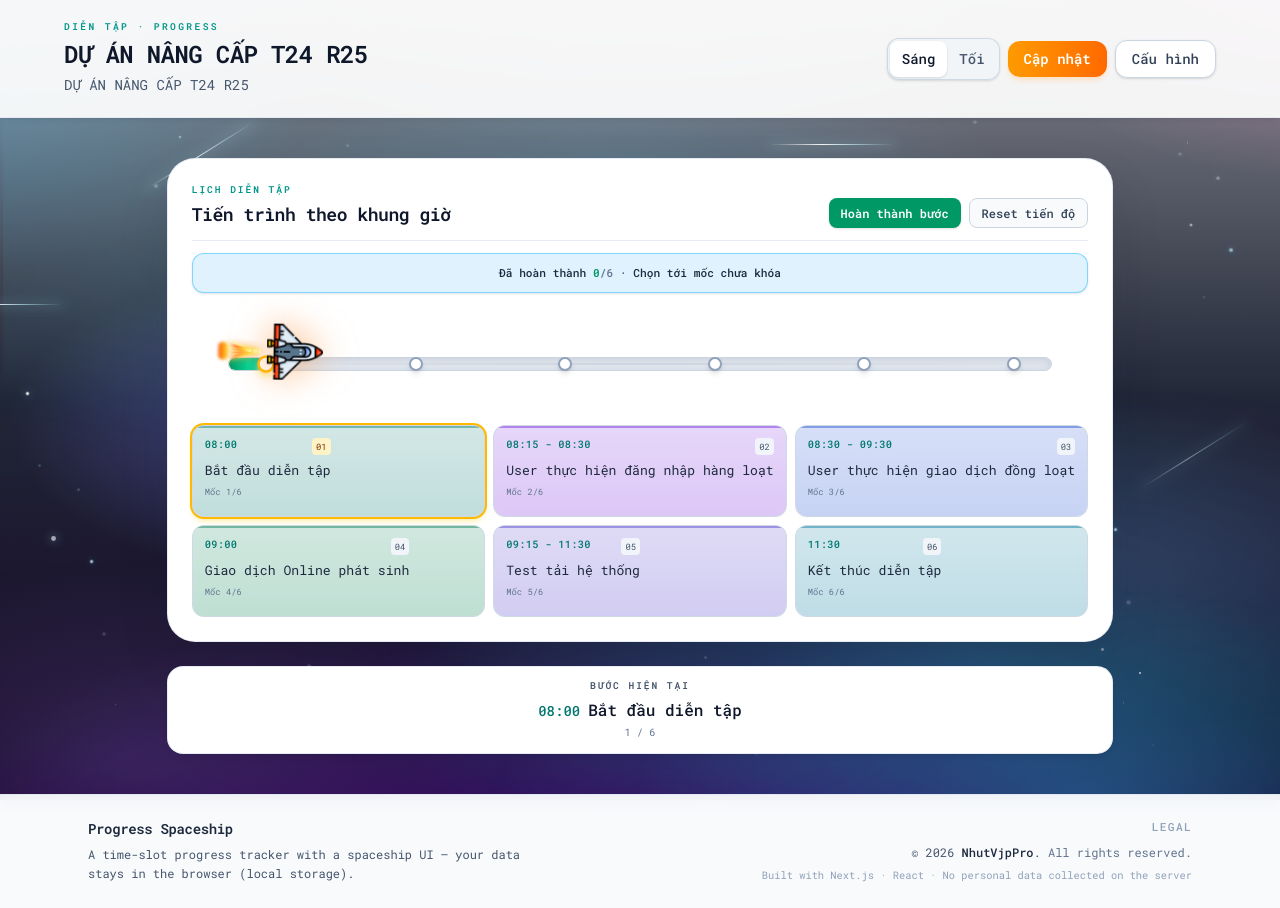
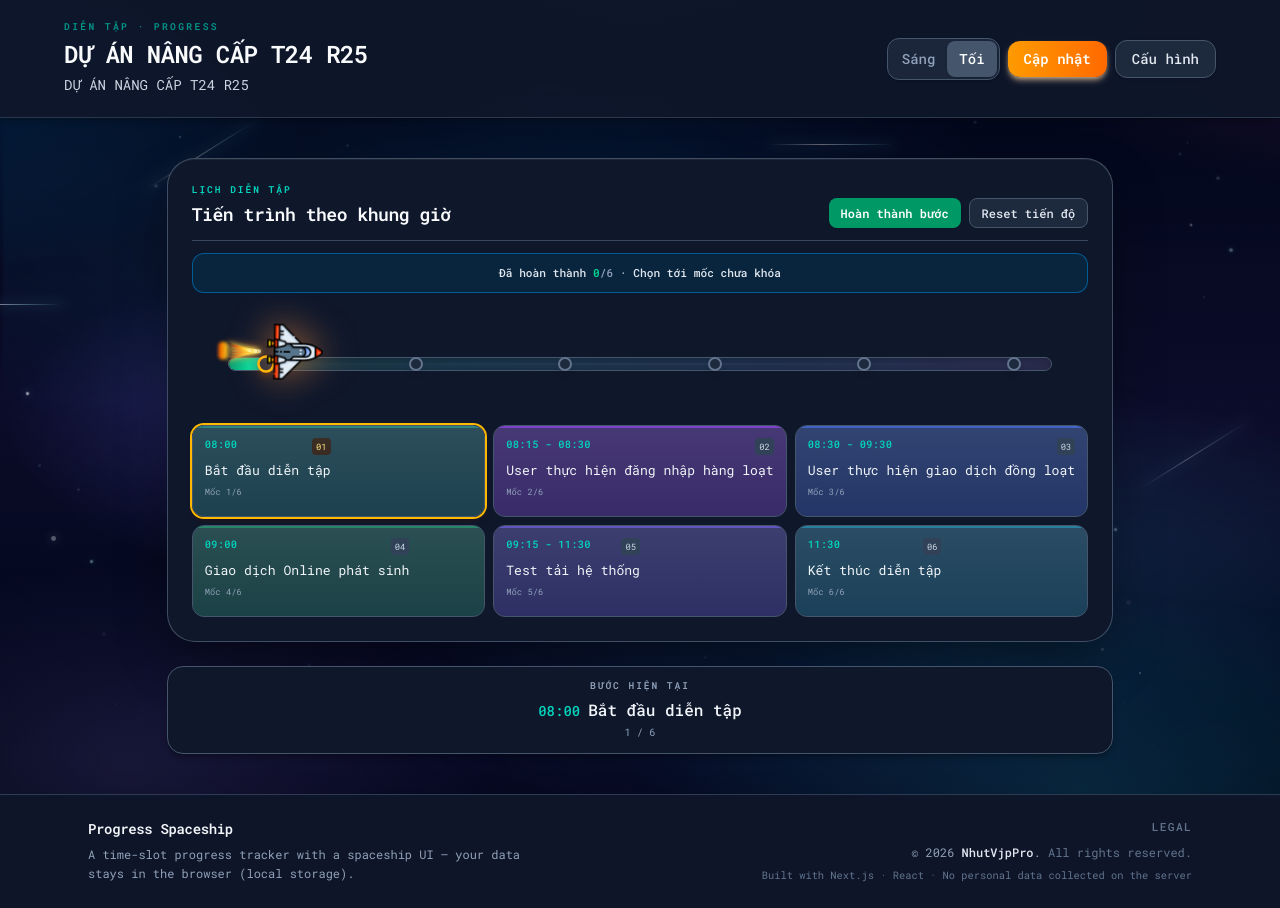
Before and after one commit to nhockool1002/space-with-progress, a Next.js app: page / in a window 1280 px wide. Built offline with nearby package versions, Linux system fonts and the light colour scheme; no server answers.

Commit message:
Add effect

```diff
--- a/app/globals.css
+++ b/app/globals.css
@@ -800,6 +800,63 @@ body {
   }
 }
 
+@keyframes track-rainbow-slide {
+  0% {
+    background-position: 0% 50%;
+    opacity: 0.28;
+  }
+  50% {
+    background-position: 100% 50%;
+    opacity: 0.42;
+  }
+  100% {
+    background-position: 0% 50%;
+    opacity: 0.28;
+  }
+}
+
+.track-rainbow-bg {
+  background: linear-gradient(
+    110deg,
+    rgba(239, 68, 68, 0.32),
+    rgba(249, 115, 22, 0.28),
+    rgba(250, 204, 21, 0.28),
+    rgba(34, 197, 94, 0.24),
+    rgba(6, 182, 212, 0.26),
+    rgba(59, 130, 246, 0.26),
+    rgba(139, 92, 246, 0.28),
+    rgba(236, 72, 153, 0.3)
+  );
+  background-size: 240% 240%;
+  filter: saturate(1.08);
+  animation: track-rainbow-slide 16s ease-in-out infinite;
+}
+
+.dark .track-rainbow-bg {
+  opacity: 0.24;
+  filter: saturate(0.95);
+}
+
+.track-fill-rainbow {
+  background: linear-gradient(
+    100deg,
+    rgba(255, 255, 255, 0) 0%,
+    rgba(253, 224, 71, 0.2) 18%,
+    rgba(251, 146, 60, 0.22) 32%,
+    rgba(244, 114, 182, 0.18) 47%,
+    rgba(96, 165, 250, 0.2) 62%,
+    rgba(45, 212, 191, 0.2) 78%,
+    rgba(255, 255, 255, 0) 100%
+  );
+  background-size: 220% 220%;
+  mix-blend-mode: screen;
+  animation: track-rainbow-slide 10s ease-in-out infinite;
+}
+
+.dark .track-fill-rainbow {
+  opacity: 0.45;
+}
+
 .track-segment-done {
   animation: track-done-pulse 2.2s ease-in-out infinite;
 }
--- a/app/layout.tsx
+++ b/app/layout.tsx
@@ -3,7 +3,7 @@ import { Roboto_Mono } from "next/font/google";
 import Script from "next/script";
 import "./globals.css";
 
-const themeInitScript = `(function(){try{var k="spaceship-color-scheme";var t=localStorage.getItem(k);if(t==="dark")document.documentElement.classList.add("dark");else document.documentElement.classList.remove("dark");}catch(e){}})();`;
+const themeInitScript = `(function(){try{var k="spaceship-color-scheme";var t=localStorage.getItem(k);if(t==="light")document.documentElement.classList.remove("dark");else document.documentElement.classList.add("dark");}catch(e){document.documentElement.classList.add("dark");}})();`;
 
 /** Toàn bộ UI dùng một monospace Google Fonts. */
 const robotoMono = Roboto_Mono({
--- a/components/ProgressBarView.tsx
+++ b/components/ProgressBarView.tsx
@@ -166,13 +166,16 @@ export function ProgressBarView({ refreshKey = 0 }: Props) {
             className="pointer-events-none absolute left-[4%] right-[4%] top-[60%] h-3.5 -translate-y-1/2 overflow-hidden rounded-full border border-slate-300 bg-slate-200 shadow-[inset_0_2px_8px_rgba(15,23,42,0.12)] dark:border-slate-600 dark:bg-slate-800 dark:shadow-[inset_0_2px_8px_rgba(0,0,0,0.35)]"
             aria-hidden
           >
+            <div className="track-rainbow-bg absolute inset-0" />
             <div
-              className="track-fill-done h-full rounded-full bg-gradient-to-r from-emerald-600 via-emerald-400 to-teal-500 shadow-[0_0_18px_rgba(52,211,153,0.45)] transition-[width] duration-[1150ms] ease-out"
+              className="track-fill-done relative h-full overflow-hidden rounded-full bg-gradient-to-r from-emerald-600 via-emerald-400 to-teal-500 shadow-[0_0_18px_rgba(52,211,153,0.45)] transition-[width] duration-[1150ms] ease-out"
               style={{
                 width: `${fillWidthPercent}%`,
                 minWidth: fillWidthPercent > 0 ? "4px" : undefined,
               }}
-            />
+            >
+              <div className="track-fill-rainbow absolute inset-0" />
+            </div>
           </div>
           <div
             className="pointer-events-none absolute left-[4%] right-[4%] top-[60%] h-px -translate-y-1/2 bg-gradient-to-r from-transparent via-slate-400/40 to-transparent dark:via-slate-500/25"
--- a/components/ThemeToggle.tsx
+++ b/components/ThemeToggle.tsx
@@ -15,7 +15,7 @@ type Props = {
 };
 
 export function ThemeToggle({ size = "default" }: Props) {
-  const [scheme, setScheme] = useState<ColorScheme>("light");
+  const [scheme, setScheme] = useState<ColorScheme>("dark");
 
   useEffect(() => {
     setScheme(loadColorScheme());
--- a/lib/theme.ts
+++ b/lib/theme.ts
@@ -3,14 +3,14 @@ export const THEME_STORAGE_KEY = "spaceship-color-scheme";
 export type ColorScheme = "light" | "dark";
 
 export function loadColorScheme(): ColorScheme {
-  if (typeof window === "undefined") return "light";
+  if (typeof window === "undefined") return "dark";
   try {
     const raw = window.localStorage.getItem(THEME_STORAGE_KEY);
     if (raw === "dark" || raw === "light") return raw;
   } catch {
     /* ignore */
   }
-  return "light";
+  return "dark";
 }
 
 export function saveColorScheme(scheme: ColorScheme): void {
```
